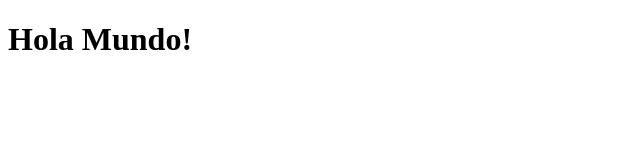
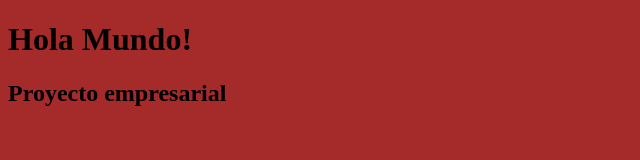
Before and after one commit to luis1098/Pruebagit, a plain HTML site: page index.html in a window 1280 px wide. Shown: the whole page, without its empty margins (0-640 px from the left). Drawn offline with Linux system fonts and the light colour scheme.

Commit message:
Hoja de estilos y h2

```diff
--- /dev/null
+++ b/css/estilos.css
@@ -0,0 +1,4 @@
+body{
+    background-color: brown;
+
+}
--- a/index.html
+++ b/index.html
@@ -3,8 +3,10 @@
     <head>
         <meta charset="utf-8" />
         <title>Hola Mundo!</title>
+        <link rel="stylesheet" href="css/estilos.css" type="text/css">
     </head>
     <body>
         <h1>Hola Mundo!</h1>
+        <h2>Proyecto empresarial</h2>
     </body>
 </html>
```
Also changed, not shown: js/javascripts.js (added).
